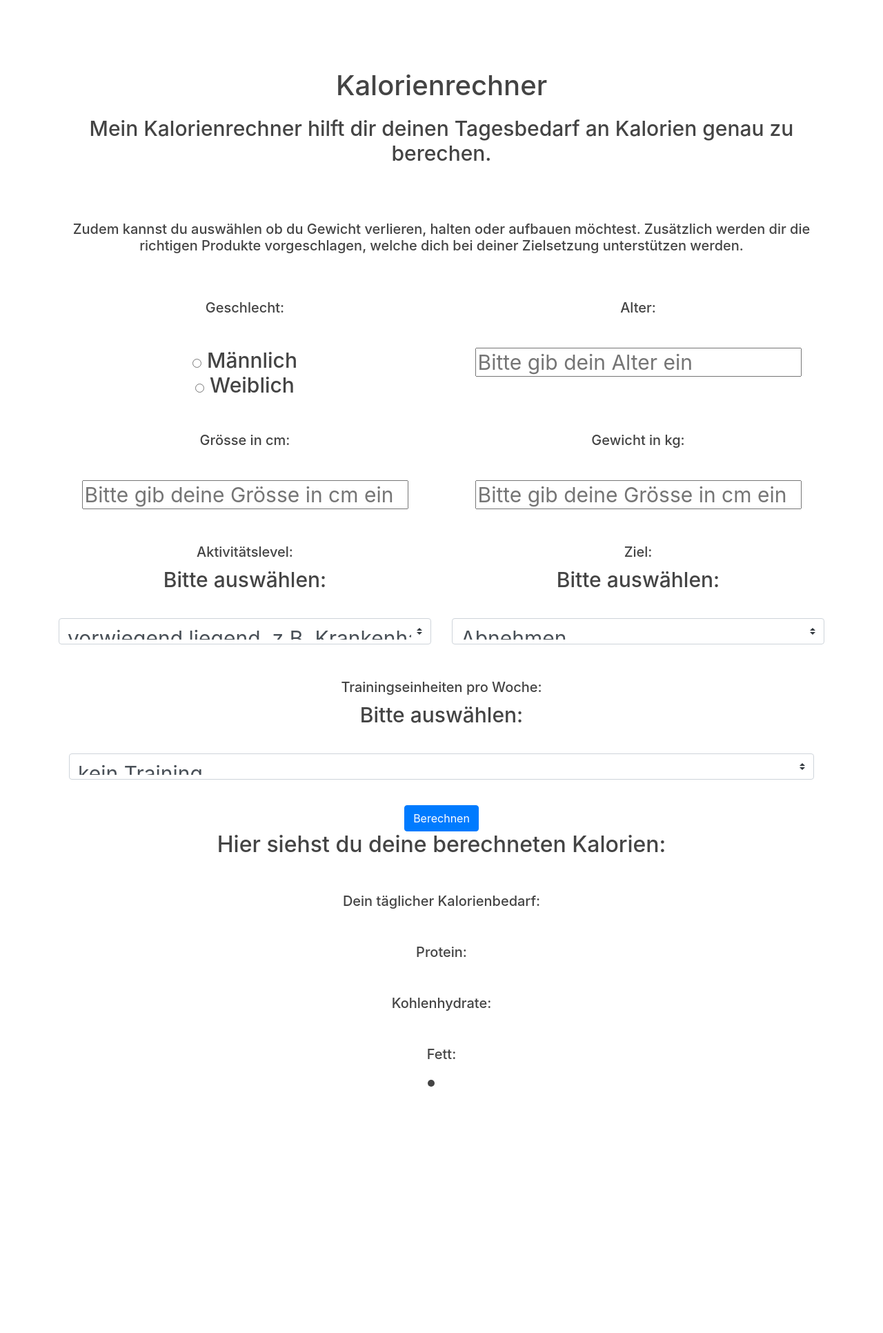
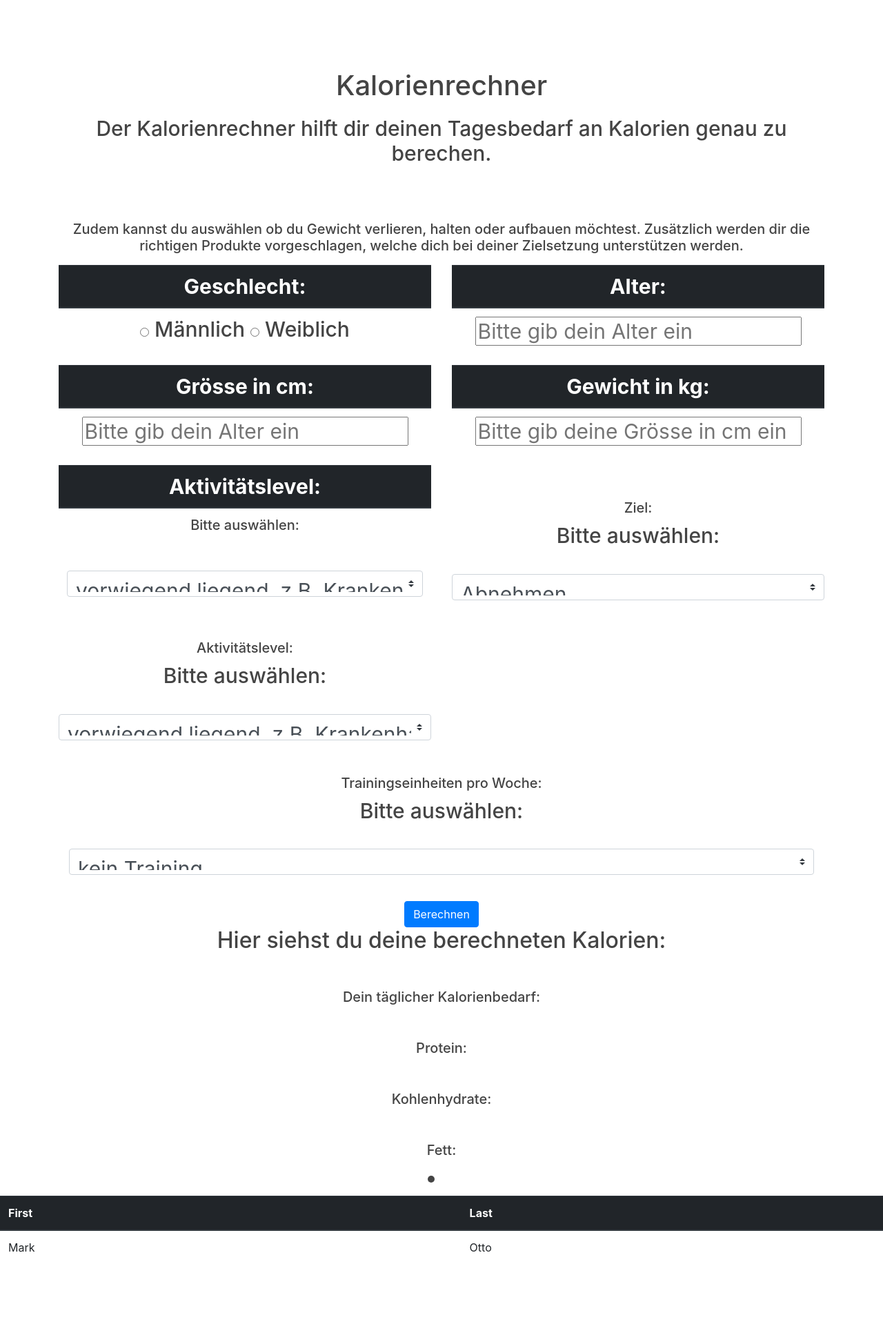
Before and after one commit to MirceaObreja/prog2, a Flask app: page /kalorienrechner/ in a window 1280 px wide. Shown: the whole page at 69% size. Before the commit the page ends 1575 px from the top, so only its background shows below. Run offline with Flask 2, Linux system fonts and the light colour scheme; some libraries are stand-ins or nearby versions.

Commit message:
bearbeitung der index datei

```diff
--- a/demos/templates/index.html
+++ b/demos/templates/index.html
@@ -16,7 +16,7 @@
 <div class="container">
 <h1>Kalorienrechner</h1>
 
-<h4>Mein Kalorienrechner hilft dir deinen Tagesbedarf an Kalorien genau zu berechen.<h4>
+<h4>Der Kalorienrechner hilft dir deinen Tagesbedarf an Kalorien genau zu berechen.<h4>
 
 <br>
 <br>
@@ -24,39 +24,133 @@
 <p>Zudem kannst du auswählen ob du Gewicht verlieren, halten oder aufbauen möchtest. Zusätzlich werden dir die richtigen Produkte vorgeschlagen, welche dich bei deiner Zielsetzung unterstützen werden.</p>
 
 <form method="POST">
+
+	<!-- Erste Reihe -->
 <div class="row">
 <div class="center col-6">
-<h3>Geschlecht:</h3>
 
-			<br>
+
+<table class="table">
+  <thead class="thead-dark">
+    <tr>
+      <th scope="col">Geschlecht:</th>
+    </tr>
+  </thead>
+  <tbody>
+    <tr>
+      <td>
 			<form action="">
-  	<input type="radio" name="geschlecht" value="m"> Männlich<br>
- 	<input type="radio" name="geschlecht" value="f"> Weiblich<br>
+			  	<input type="radio" name="geschlecht" value="m"> Männlich
+			 	<input type="radio" name="geschlecht" value="f"> Weiblich
 			</form>
+      </td>
+    </tr>
+  </tbody>
+</table>
 </div>
+
 <div class="center col-6">
-<h3>Alter:</h3>
 
-			<br>
-	<input type="number" name="alter" min=”1″ max=”100″ placeholder="Bitte gib dein Alter ein">
+
+
+<table class="table">
+  <thead class="thead-dark">
+    <tr>
+      <th scope="col">Alter:</th>
+    </tr>
+  </thead>
+  <tbody>
+    <tr>
+      <td>
+			<form action="">
+			  	<input type="number" name="alter" value="alter" min=”1″ max=”100″ placeholder="Bitte gib dein Alter ein">
+			</form>
+      </td>
+    </tr>
+  </tbody>
+</table>
 </div>
 </div>
+
+
+	<!-- Zweite Reihe -->
 <div class="row">
 <div class="center col-6">
-<h3>Grösse in cm:</h3>
 
-			<br>
-	<input type="number" name="groesse" min=”40″ max=”250″ placeholder="Bitte gib deine Grösse in cm ein(z.B. 175)">
+
+<table class="table">
+  <thead class="thead-dark">
+    <tr>
+      <th scope="col">Grösse in cm:</th>
+    </tr>
+  </thead>
+  <tbody>
+    <tr>
+      <td>
+			<form action="">
+			  	<input type="number" name="alter" value="alter" min=”1″ max=”100″ placeholder="Bitte gib dein Alter ein">
+			</form>
+      </td>
+    </tr>
+  </tbody>
+</table>
 </div>
+
 <div class="center col-6">
-<h3>Gewicht in kg:</h3>
 
-			<br>
+
+<table class="table">
+  <thead class="thead-dark">
+    <tr>
+      <th scope="col">Gewicht in kg:</th>
+    </tr>
+  </thead>
+  <tbody>
+    <tr>
+      <td>
+			<form action="">
 			  	<input type="number" name="gewicht" min=”30″ max=”200″ placeholder="Bitte gib deine Grösse in cm ein(z.B. 175)">
+			</form>
+      </td>
+    </tr>
+  </tbody>
+</table>
+
 </div>
 </div>
+
+
+	<!-- Dritte Reihe -->
 <div class="row">
 <div class="center col-6">
+
+
+<table class="table">
+  <thead class="thead-dark">
+    <tr>
+      <th scope="col">Aktivitätslevel:</th>
+    </tr>
+  </thead>
+  <tbody>
+    <tr>
+      <td>
+			<form action="">
+			  	<p>Bitte auswählen:</p>
+			<br>
+			<select class="custom-select">
+			  <option value="1">vorwiegend liegend, z.B. Krankenhaus</option>
+			  <option value="2">vorwiegend sitzend, z.B. Bürojob</option>
+			  <option value="3">Mix aus sitzend / stehend, z.B. Barkeeper</option>
+			  <option value="4">Mix aus stehend / gehend, z.B. Hostess</option>
+			  <option value="5">sehr aktiv, z.B. Bauarbeiter</option>
+			</select>
+			</form>
+      </td>
+    </tr>
+  </tbody>
+</table>
+
+
 <h3>Aktivitätslevel:</h3>
 
 		Bitte auswählen:
@@ -85,6 +179,8 @@
 			</select>
 </div>
 </div>
+
+
 <div class="center col-12">
 <h3>Trainingseinheiten pro Woche:</h3>
 
@@ -128,6 +224,20 @@
 			</div>
 </div>
 </div>
+<table class="table">
+  <thead class="thead-dark">
+    <tr>
+      <th scope="col">First</th>
+      <th scope="col">Last</th>
+    </tr>
+  </thead>
+  <tbody>
+    <tr>
+      <td>Mark</td>
+      <td>Otto</td>
+    </tr>
+  </tbody>
+</table>
 </section>
 </body>
 </html>
```
Lines whose indentation alone changed are shown as unchanged.
